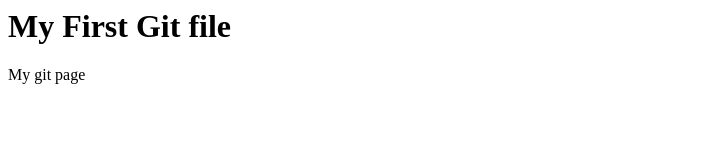
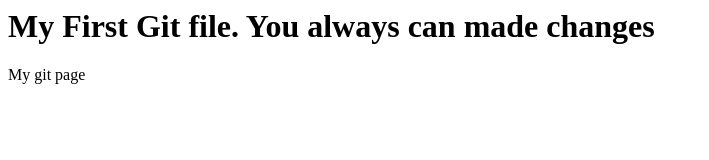
Before and after one commit to khushadi/firstgitRepo, a plain HTML site: page index.html in a window 1280 px wide. Shown: the whole page, without its empty margins (0-709 px from the left). Drawn offline with Linux system fonts and the light colour scheme.

Commit message:
completed the first Heading

```diff
--- a/index.html
+++ b/index.html
@@ -1,7 +1,7 @@
 <html>
 <body>
 
-<h1>My First Git file </h1>
+<h1>My First Git file. You always can made changes</h1>
 
 <p>My git page </p>
 
```
